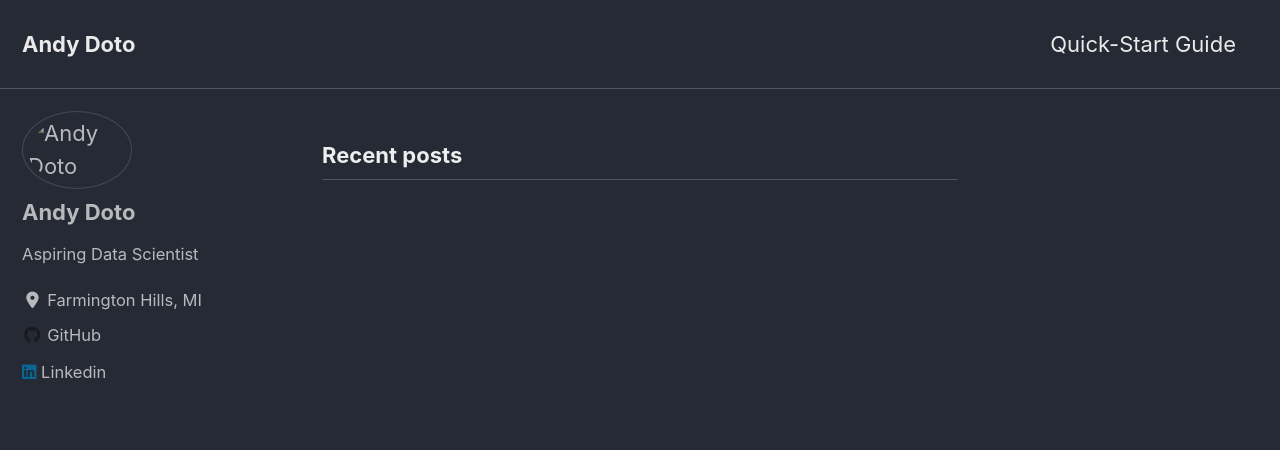
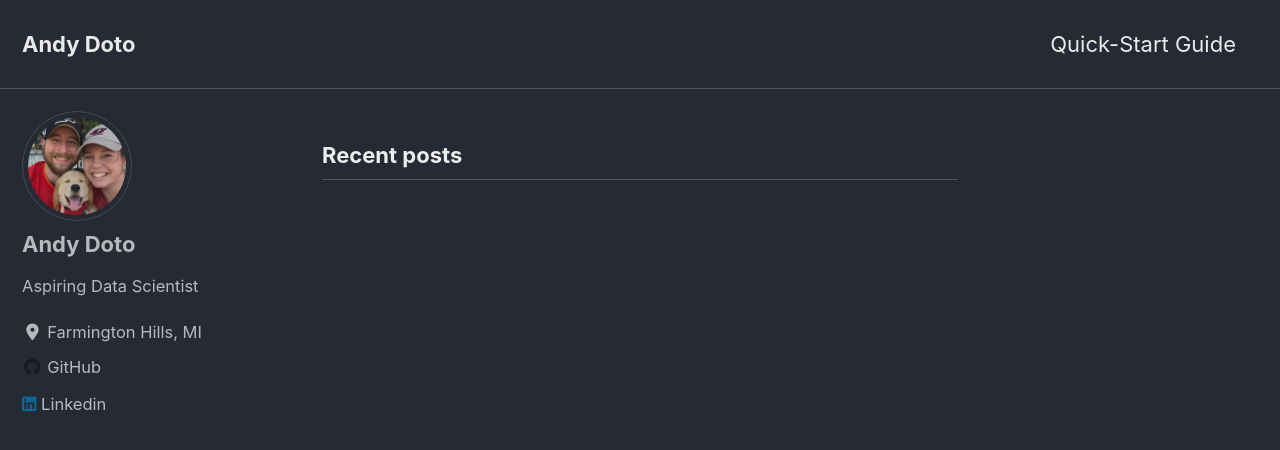
Before and after one commit to andrewdoto13/andrewdoto13.github.io, a Jekyll site: the page built from index.html, in a window 1280 px wide and 900 px high. Shown: the top 450 px of the window. Built offline with Jekyll 4.4.1, drawn with Linux system fonts in a browser that asks for light colours; cached includes are drawn as plain includes; nearby versions of some CDN libraries; the list of posts is cut into pages by our own code.

Commit message:
add prof pic from images folder

```diff
--- a/_config.yml
+++ b/_config.yml
@@ -95,7 +95,7 @@
 # Site Author
 author:
   name             : "Andy Doto"
-  avatar           : /assets/profile_pic.jpg # path of avatar image, e.g. "/assets/images/bio-photo.jpg"
+  avatar           : /assets/images/profile_pic.jpg # path of avatar image, e.g. "/assets/images/bio-photo.jpg"
   bio              : "Aspiring Data Scientist"
   location         : "Farmington Hills, MI"
   email            :
```
